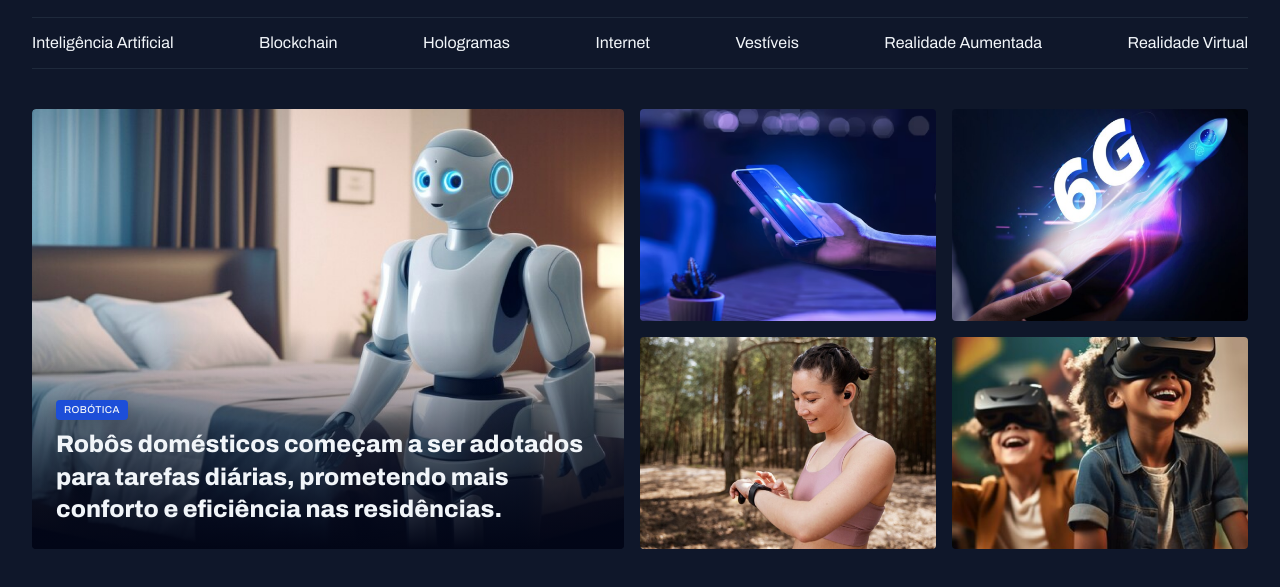
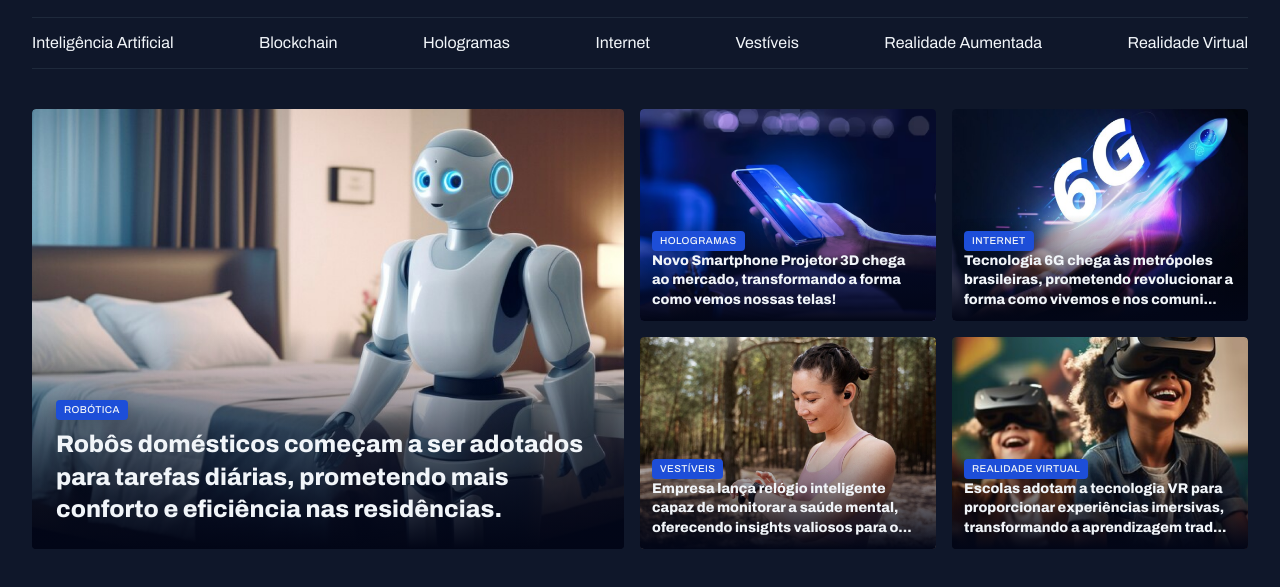
Before and after one commit to novaesdg/projeto-portal-de-noticias, a plain HTML site: page index.html in a window 1280 px wide. Shown: the part 55-642 px from the top of the page. Drawn offline with Linux system fonts and the light colour scheme.

Commit message:
finalizando a seção destaques

```diff
--- a/index.html
+++ b/index.html
@@ -39,7 +39,7 @@
   <main class="container grid">
     <section id="featured" class="grid grid-flow-col gap-16">
       <figure class="card">
-        <img src="assets/images/Image 01.png" alt="...">
+        <img src="assets/images/Image 01.png" alt="Robôs domésticos começam a ser adotados para tarefas diárias, prometendo mais conforto e eficiência nas residências.">
 
         <figcaption>
           <span class="content-tag">robótica</span>
@@ -51,18 +51,51 @@
       </figure>
 
       <div class="grid grid-cols-2 gap-16">
-        <div>
-          <img src="assets/images/Image 02.png" alt="...">
-        </div>
-        <div>
-          <img src="assets/images/Image 03.png" alt="...">
-        </div>
-        <div>
-          <img src="assets/images/Image 04.png" alt="...">
-        </div>
-        <div>
-          <img src="assets/images/Image 05.png" alt="...">
-        </div>
+        <figure class="card">
+          <img src="assets/images/Image 02.png" alt="Novo Smartphone Projetor 3D chega ao mercado, transformando a forma como vemos nossas telas!">
+
+          <figcaption>
+            <span class="content-tag">hologramas</span>
+            <h3 class="text-lg">
+              Novo Smartphone Projetor 3D chega ao mercado,
+              transformando a forma como vemos nossas telas!
+            </h3>
+          </figcaption>
+        </figure>
+
+        <figure class="card">
+          <img src="assets/images/Image 03.png" alt="Tecnologia 6G chega às metrópoles brasileiras, prometendo revolucionar a forma como vivemos e nos comunicamos.">
+
+          <figcaption>
+            <span class="content-tag">internet</span>
+            <h3 class="text-lg">
+              Tecnologia 6G chega às metrópoles brasileiras,
+              prometendo revolucionar a forma como vivemos e nos comuni...
+            </h3>
+          </figcaption>
+        </figure>
+
+        <figure class="card">
+          <img src="assets/images/Image 04.png" alt="Empresa lança relógio inteligente capaz de monitorar a saúde mental, oferecendo insights valiosos para o bem-estar pessoal.">
+
+          <figcaption>
+            <span class="content-tag">vestíveis</span>
+            <h3 class="text-lg">
+              Empresa lança relógio inteligente capaz de monitorar a saúde mental, oferecendo insights valiosos para o...
+            </h3>
+          </figcaption>
+        </figure>
+
+        <figure class="card">
+          <img src="assets/images/Image 05.png" alt="Escolas adotam a tecnologia VR para proporcionar experiências imersivas, transformando a aprendizagem tradicional.">
+
+          <figcaption>
+            <span class="content-tag">realidade virtual</span>
+            <h3 class="text-lg">
+              Escolas adotam a tecnologia VR para proporcionar experiências imersivas, transformando a aprendizagem trad...
+            </h3>
+          </figcaption>
+        </figure>
       </div>
     </section>
   </main>
--- a/styles/section.css
+++ b/styles/section.css
@@ -28,6 +28,10 @@
 
       padding: 24px;
 
+      &:has(.text-lg) {
+        padding: 12px;
+      }
+
       h2 {
         margin-top: 8px;
       }
```
